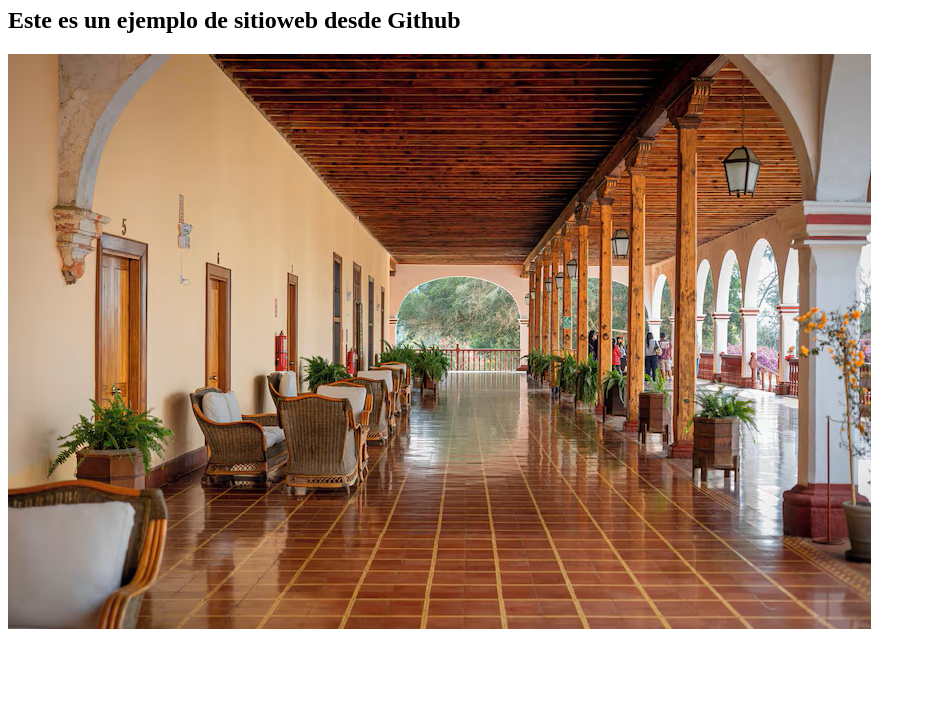
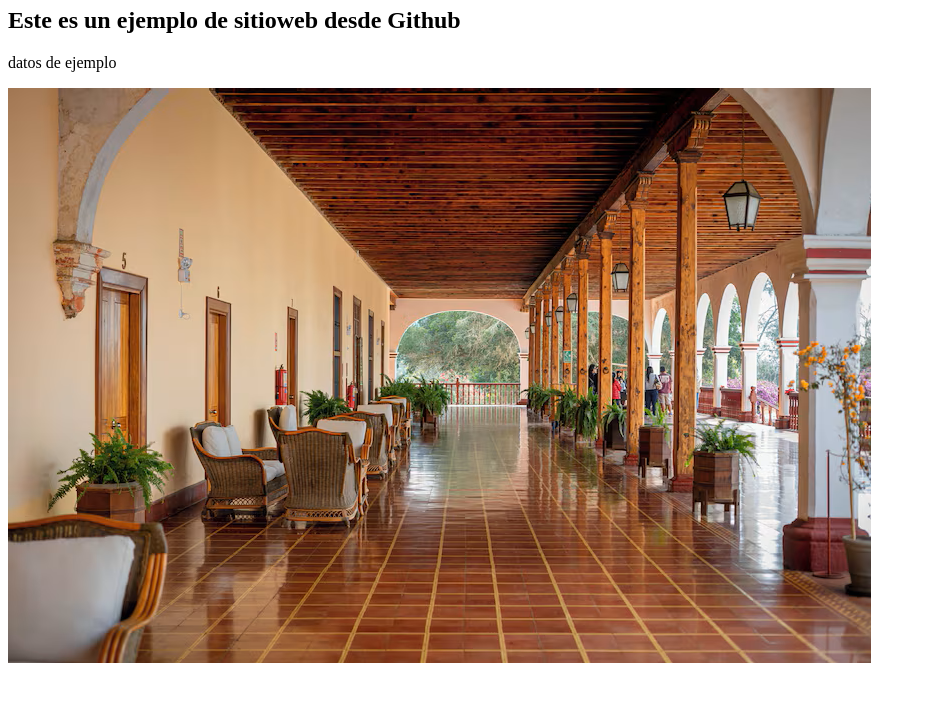
Before and after one commit to effy-i/WebEffy, a plain HTML site: page index.html in a window 1280 px wide. Shown: the part 73-800 px from the top of the page, without its empty margins (0-926 px from the left). Drawn offline with Linux system fonts and the light colour scheme.

Commit message:
cambio 2

```diff
--- a/index.html
+++ b/index.html
@@ -8,7 +8,6 @@
 <body>
 <h1> hacienda effy</h1>
 <h2>Este es un ejemplo de sitioweb desde Github</h2>
+<p> datos de ejemplo</p>
 <a><img src="img/hacienda.png" alt= ""></a>
-
-</body>
 </html>
```
